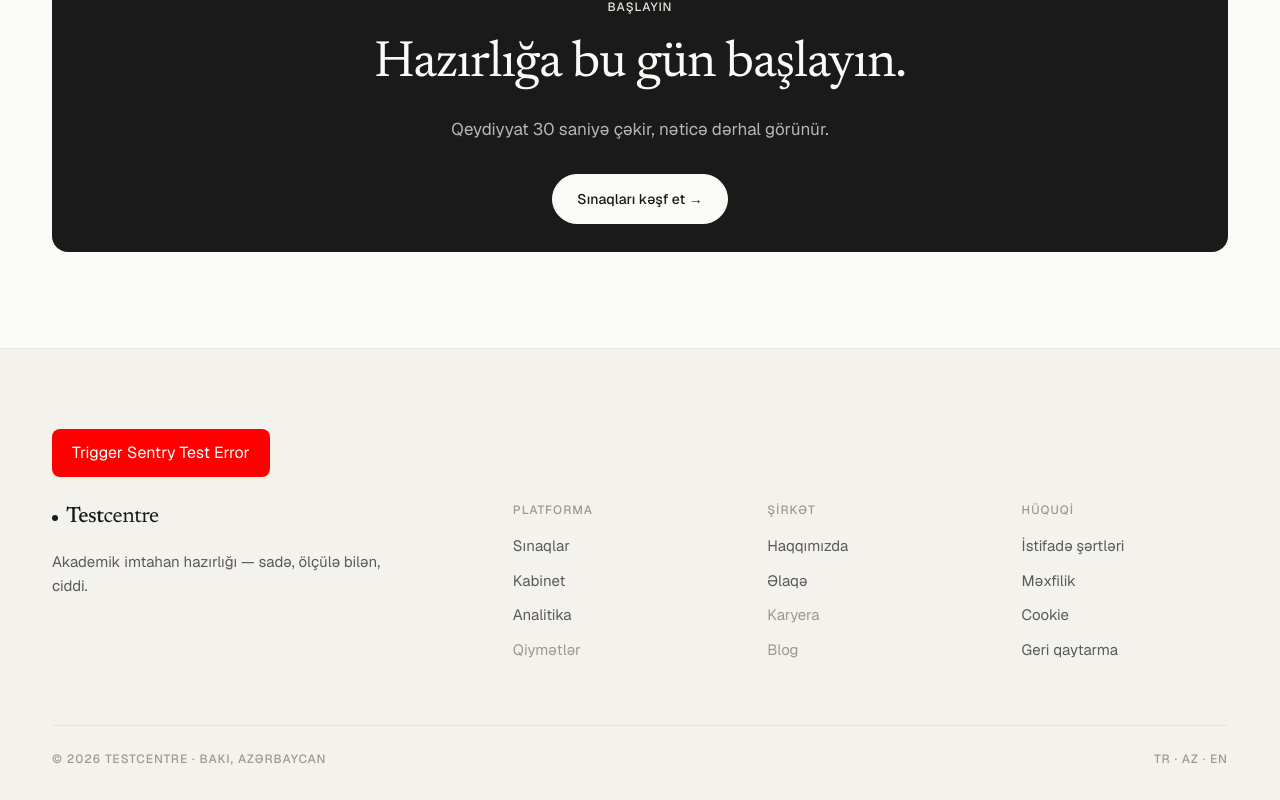
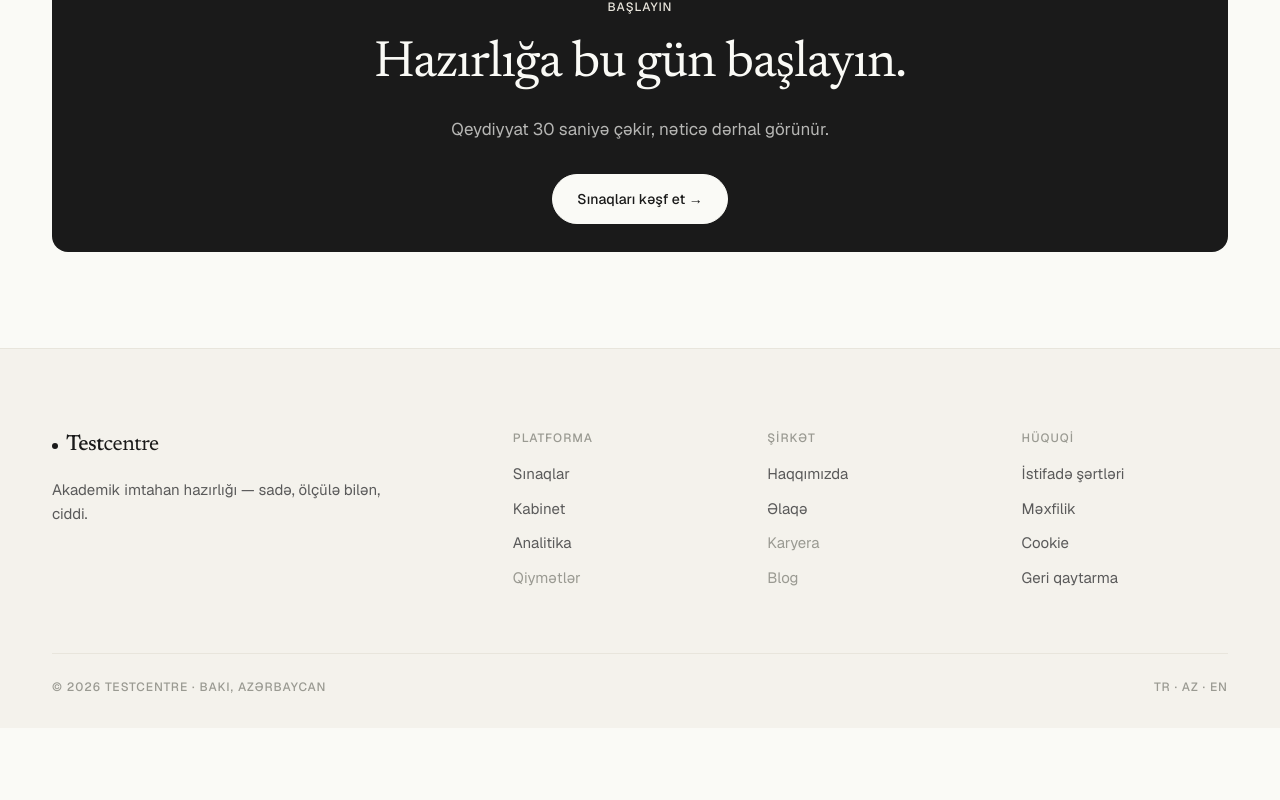
Before and after one commit to aydinnasibli/mockexam, a Next.js app: page /about in a window 1280 px wide. Shown: the part 2707-3507 px from the top of the page. After the commit the page ends 3435 px from the top, so only its background shows below. Built offline with nearby package versions, Linux system fonts and the light colour scheme; no server answers.

Commit message:
sentry fix

```diff
--- a/components/layout/Footer.tsx
+++ b/components/layout/Footer.tsx
@@ -1,24 +1,9 @@
-'use client';
-
 import Link from "next/link";
 
 export default function Footer() {
   return (
     <footer className="w-full border-t border-rule bg-surface-2">
       <div className="max-w-310 mx-auto px-8 pt-20 pb-8">
-        {/* TEMP: Sentry verification button — remove after confirming setup */}
-        <button
-          type="button"
-          onClick={() => {
-            console.log("[Sentry test] button clicked, throwing now...");
-            // @ts-expect-error intentional — testing Sentry error capture
-            myUndefinedFunction();
-          }}
-          style={{ marginBottom: 24, padding: "12px 20px", background: "red", color: "white", borderRadius: 8, border: "none", cursor: "pointer" }}
-        >
-          Trigger Sentry Test Error
-        </button>
-
         <div className="grid grid-cols-1 md:grid-cols-[2fr_1fr_1fr_1fr] gap-12 mb-16">
           {/* Brand */}
           <div>
--- a/sentry.client.config.ts
+++ b/instrumentation-client.ts
@@ -19,3 +19,6 @@ Sentry.init({
 
   // tunnel is auto-injected by withSentryConfig tunnelRoute — do not set manually here
 });
+
+// Required by @sentry/nextjs to instrument App Router navigation spans
+export const onRouterTransitionStart = Sentry.captureRouterTransitionStart;
--- a/next.config.ts
+++ b/next.config.ts
@@ -6,15 +6,15 @@ const isDev = process.env.NODE_ENV === 'development';
 const csp = [
   "default-src 'self'",
   // 'unsafe-inline' required: Clerk injects inline scripts; Next.js hydration uses inline scripts
-  `script-src 'self' ${isDev ? "'unsafe-eval' " : ""}'unsafe-inline' https://*.clerk.accounts.dev https://challenges.cloudflare.com`,
+  `script-src 'self' ${isDev ? "'unsafe-eval' " : ""}'unsafe-inline' https://*.accounts.dev https://challenges.cloudflare.com`,
   // 'unsafe-inline' required: KaTeX renders inline styles; Clerk UI uses inline styles
   "style-src 'self' 'unsafe-inline'",
   "img-src 'self' data: blob: https://img.clerk.com https://images.clerk.dev https://lh3.googleusercontent.com https://avatars.githubusercontent.com https://*.public.blob.vercel-storage.com",
   "media-src 'self' https://*.public.blob.vercel-storage.com",
   // next/font/google self-hosts fonts; data: covers KaTeX font fallbacks
   "font-src 'self' data:",
-  // /monitoring is the Sentry tunnel route — events go through our own domain, no sentry.io needed in CSP
-  "connect-src 'self' https://*.clerk.accounts.dev https://api.clerk.com wss://*.clerk.accounts.dev /monitoring",
+  // 'self' already covers same-origin paths like the Sentry tunnel at /monitoring — no separate entry needed
+  "connect-src 'self' https://*.accounts.dev https://api.clerk.com wss://*.accounts.dev",
   // Clerk Turnstile (bot protection) renders in an iframe from Cloudflare
   "frame-src https://challenges.cloudflare.com",
   "worker-src blob:",
--- a/package.json
+++ b/package.json
@@ -11,7 +11,7 @@
   "dependencies": {
     "@clerk/nextjs": "^7.2.3",
     "@lemonsqueezy/lemonsqueezy.js": "^4.0.0",
-    "@sentry/nextjs": "^10.53.1",
+    "@sentry/nextjs": "^10.56.0",
     "@tailwindcss/container-queries": "^0.1.1",
     "@tailwindcss/forms": "^0.5.11",
     "@upstash/ratelimit": "^2.0.8",
```
Also changed, not shown: 1 other file (tests, documents, lock files or other folders).
